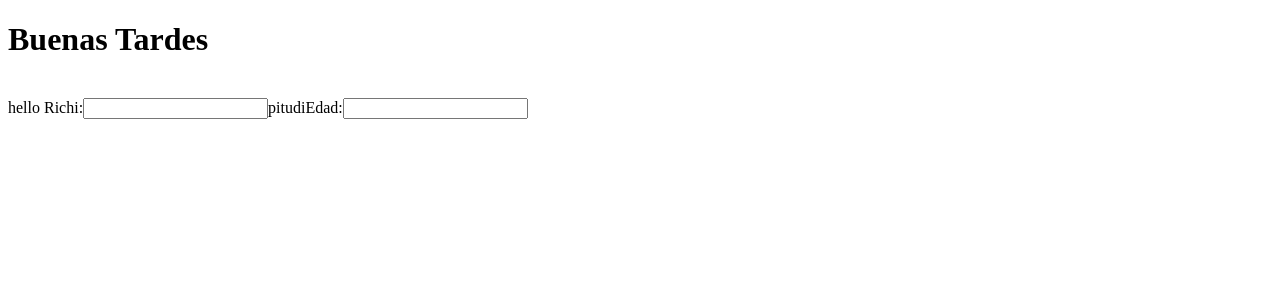
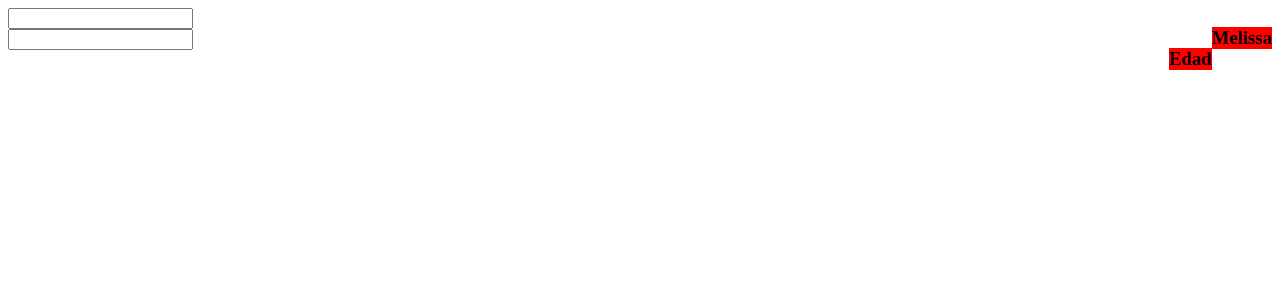
Before and after one commit to RichLeonC/SistemaDeEducacionBD, a React (Create React App) app in the folder sist-gestion-educativo/: page / in a window 1280 px wide. Shown: the top 300 px of the page. Built offline with nearby package versions, Linux system fonts and the light colour scheme.

Commit message:
Creacion componente Registro

```diff
--- a/sist-gestion-educativo/src/App.js
+++ b/sist-gestion-educativo/src/App.js
@@ -1,29 +1,16 @@
 import React,{Component} from 'react';
 import './App.css';
+//Componentes
+import Registro from './Componentes/Registro.js';
 
 class App extends Component{
     render(){
         return(
             <div>
-                <h1>
-                Buenas Tardes
-                </h1>
-                <br/>
-                <label>
-                    hello Richi:
-                    <input type= "text"
+                <Registro myText = "Melissa"/>
+                <Registro myText = "Edad"/>
+            </div>
 
-                    />
-
-                </label>
-                <label>
-                    pitudiEdad:
-                    <input type= "text"
-
-                    />
-
-                </label>
-            </div>
         )
     }
 }
--- /dev/null
+++ b/sist-gestion-educativo/src/Componentes/Registro.css
@@ -0,0 +1,4 @@
+.red{
+    background: red;
+    float: right;
+}
--- /dev/null
+++ b/sist-gestion-educativo/src/Componentes/Registro.js
@@ -0,0 +1,21 @@
+import React,{Component} from 'react';
+import './Registro.css';
+
+class Registro extends Component{
+    render(){
+        return(
+            <div>
+                <h3 className ="red">
+                    {this.props.myText}
+                </h3>
+                <input type = "text"/>
+
+
+
+            </div>
+        )
+    }
+
+}
+
+export default Registro;
```
